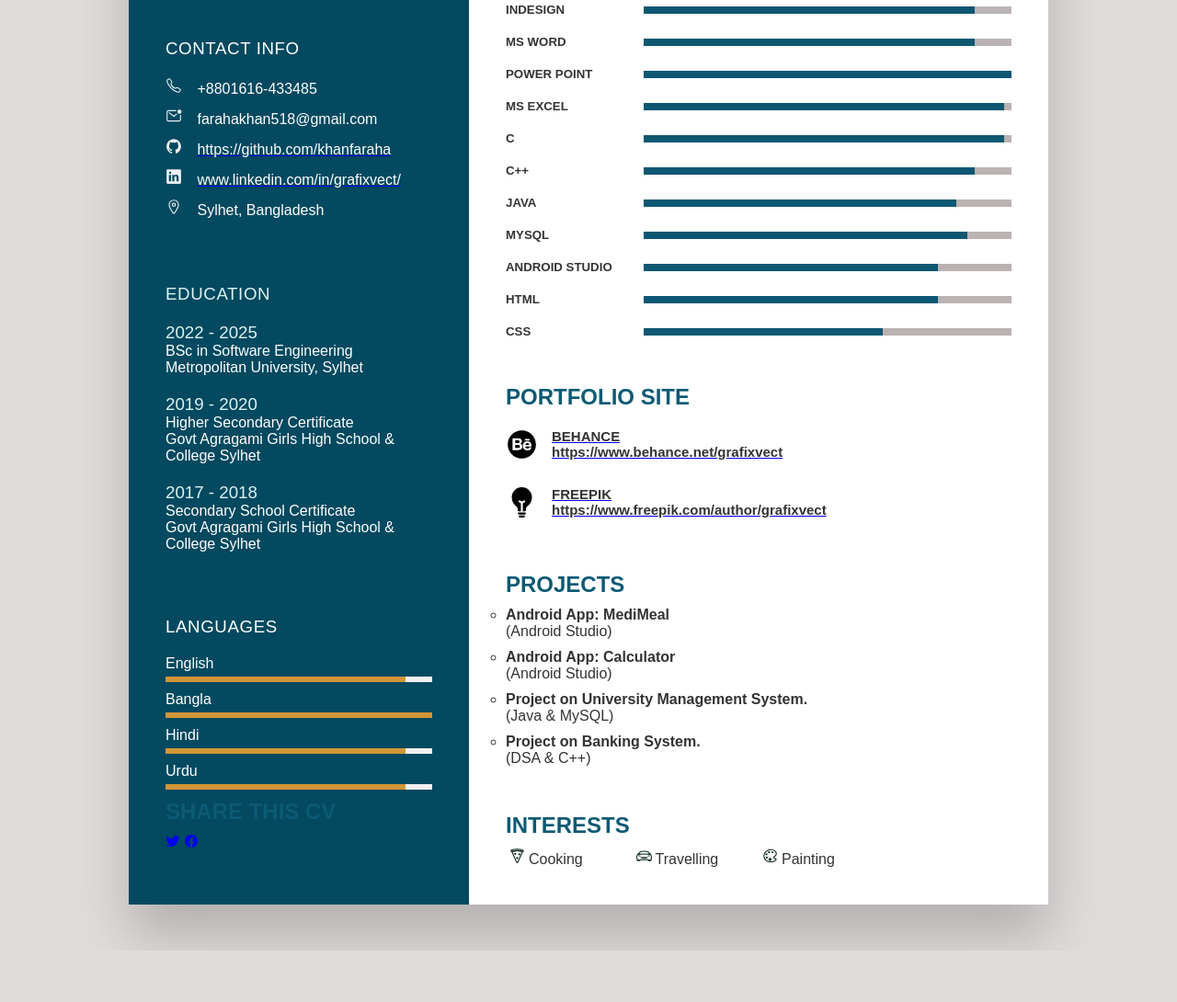
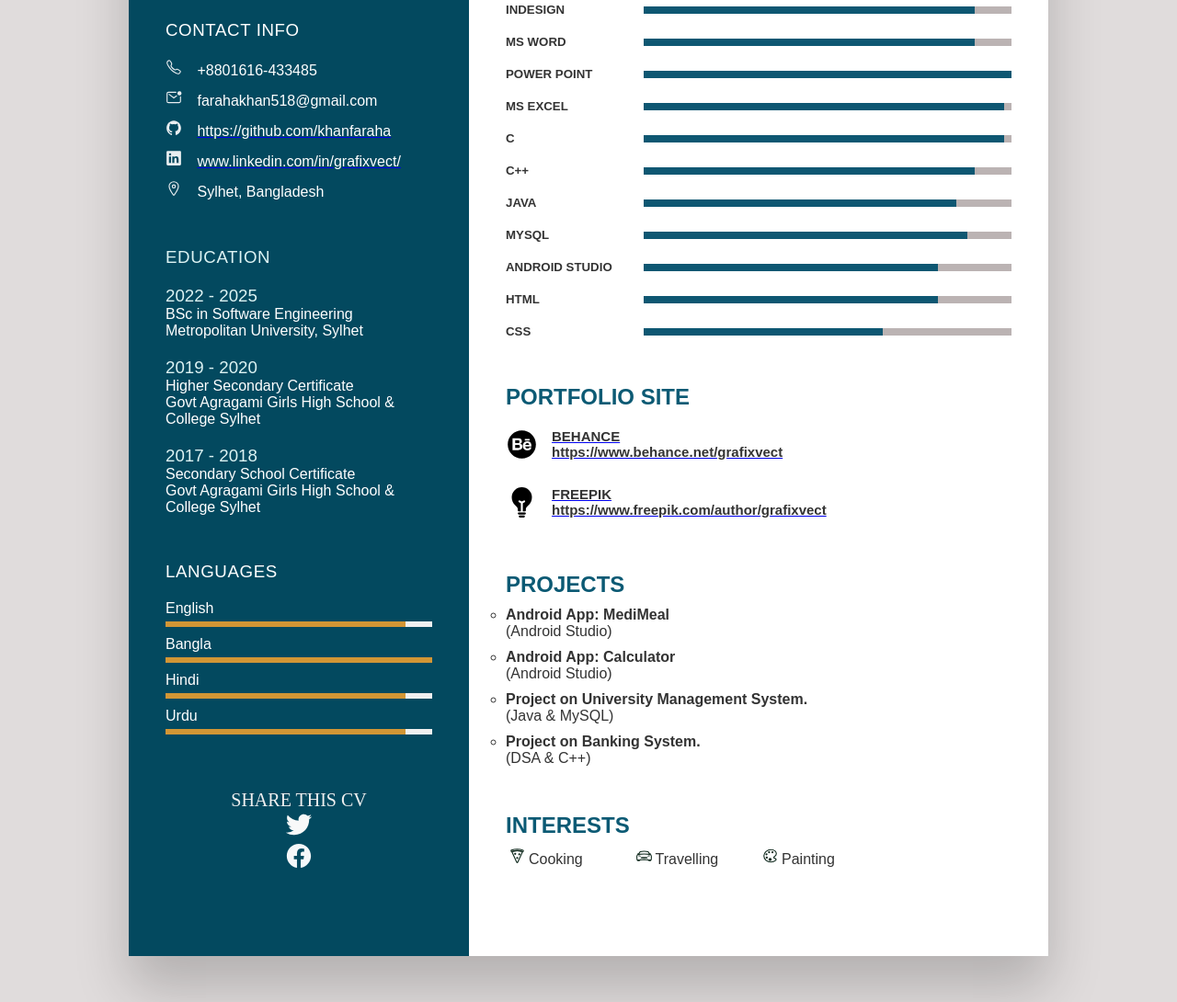
Before and after one commit to khanfaraha/resume, a plain HTML site: page index.html in a window 1280 px wide. Shown: the part 491-1581 px from the top of the page at 92% size. Before the commit the page ends 1525 px from the top, so only its background shows below. Drawn offline with nearby package versions, Linux system fonts and the light colour scheme.

Commit message:
Update style.css

```diff
--- a/style.css
+++ b/style.css
@@ -75,7 +75,7 @@ body
 }
 .Info
 {
-    margin-top: 70px;
+    margin-top: 50px;
 }
 .title
 {
@@ -279,3 +279,41 @@ p
         grid-template-columns: repeat(1,1fr);
     }
 }
+.about.social-share {
+    margin-bottom: 50px;
+
+}
+
+.about.social-share h2
+{
+    font-family: poppins;
+    color: #f0f0f0;
+    font-weight: 350;
+    text-align: center;
+    font-size: 20px;
+    margin-top: 60px;
+    margin-bottom: 0px;
+}
+.share-buttons {
+    display: grid;
+    justify-content: space-around;
+    align-items: center;
+}
+
+.share-buttons a {
+    text-decoration: none;
+    color: #f1f5f6;
+}
+
+.icon {
+    font-size: 30px;
+}
+
+
+.icon[name="logo-twitter"] {
+    color: #f8f9f9;
+}
+
+.icon[name="logo-facebook"] {
+    color: #f5f7f9;
+}
```
